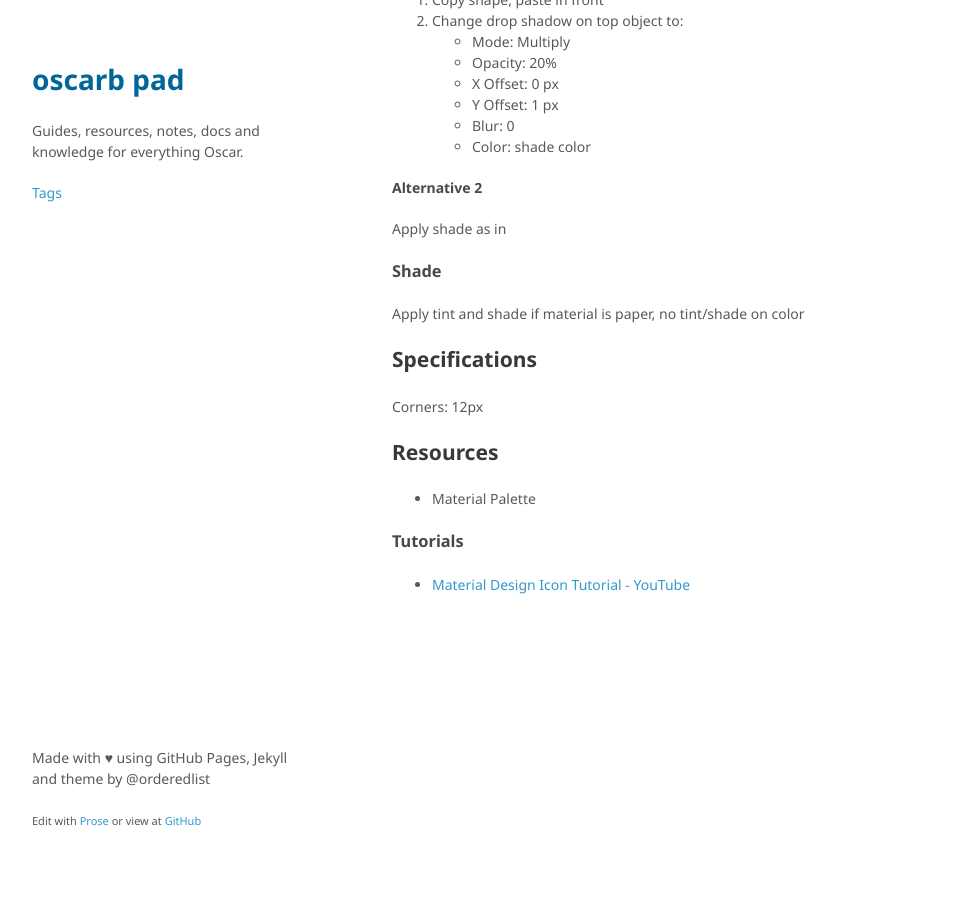
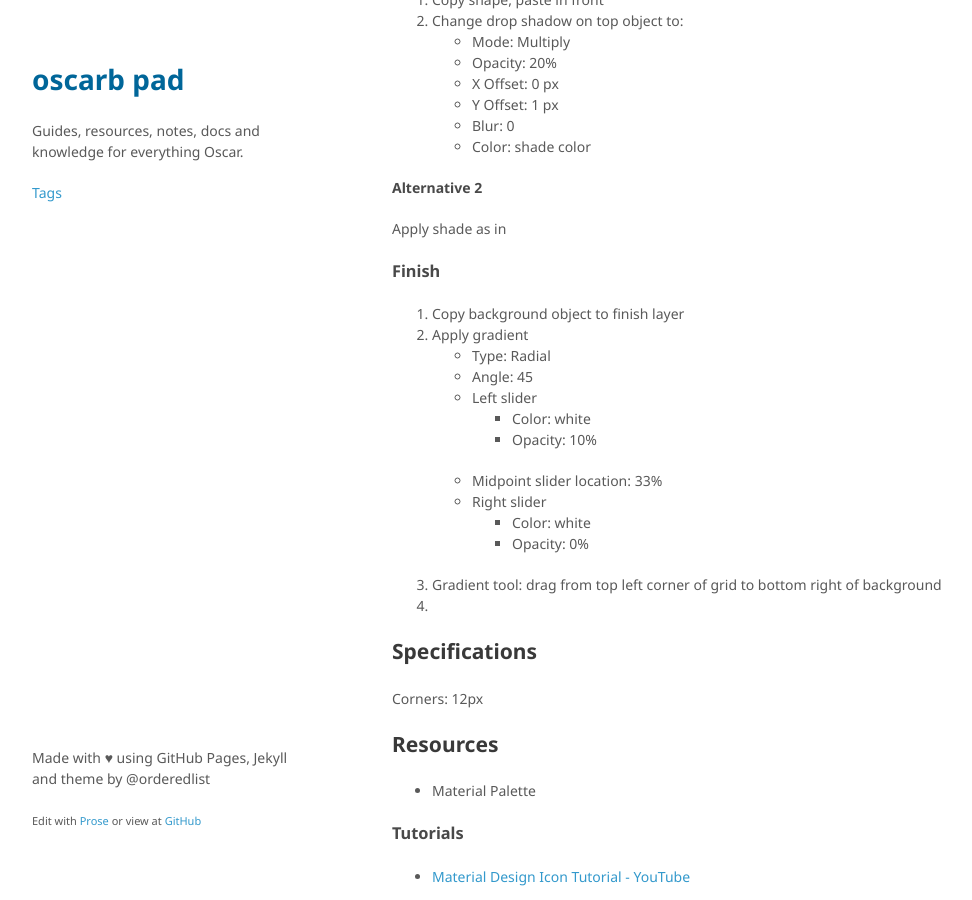
Before and after one commit to oscarb/pad, a Jekyll site: the page built from _docs/material-design-icon.md, in a window 1280 px wide and 900 px high, scrolled down 1761 px. Shown: the whole window, without its empty margins (128-1100 px from the left). Built offline with Jekyll 4.4.1, drawn with Linux system fonts in a browser that asks for light colours; some web fonts are replaced.

Commit message:
Created material-design-icon.md

```diff
--- a/_docs/material-design-icon.md
+++ b/_docs/material-design-icon.md
@@ -87,13 +87,21 @@ Apply tint and shade
 
 Apply shade as in
 
+### Finish
 
-
-
-
-### Shade
-Apply tint and shade if material is paper, no tint/shade on color
-
+1. Copy background object to finish layer
+2. Apply gradient
+   * Type: Radial
+   * Angle: 45
+   * Left slider
+     * Color: white
+     * Opacity: 10%
+   * Midpoint slider location: 33%
+   * Right slider
+     * Color: white
+     * Opacity: 0%
+3. Gradient tool: drag from top left corner of grid to bottom right of background
+4.
 
 
 ## Specifications
```
